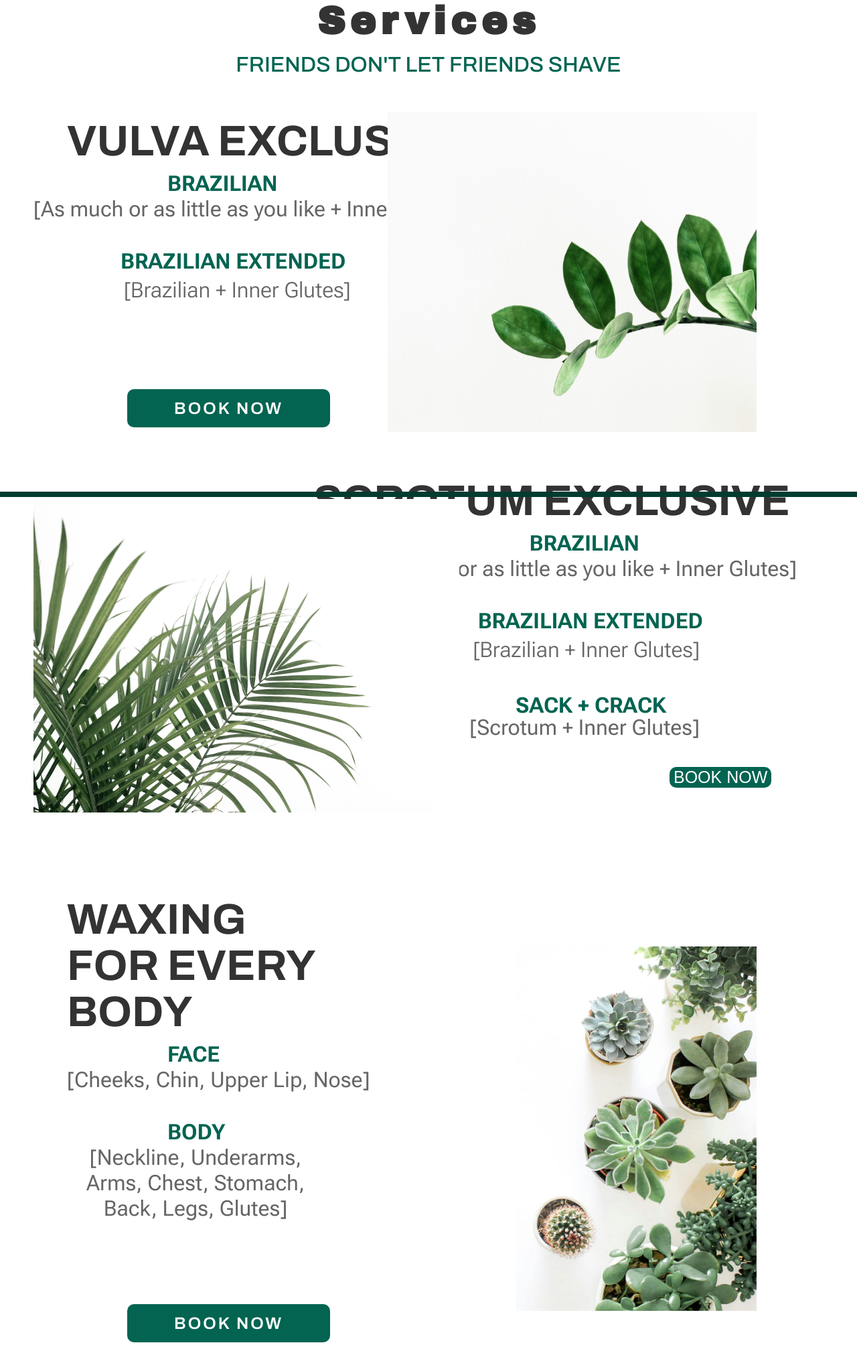
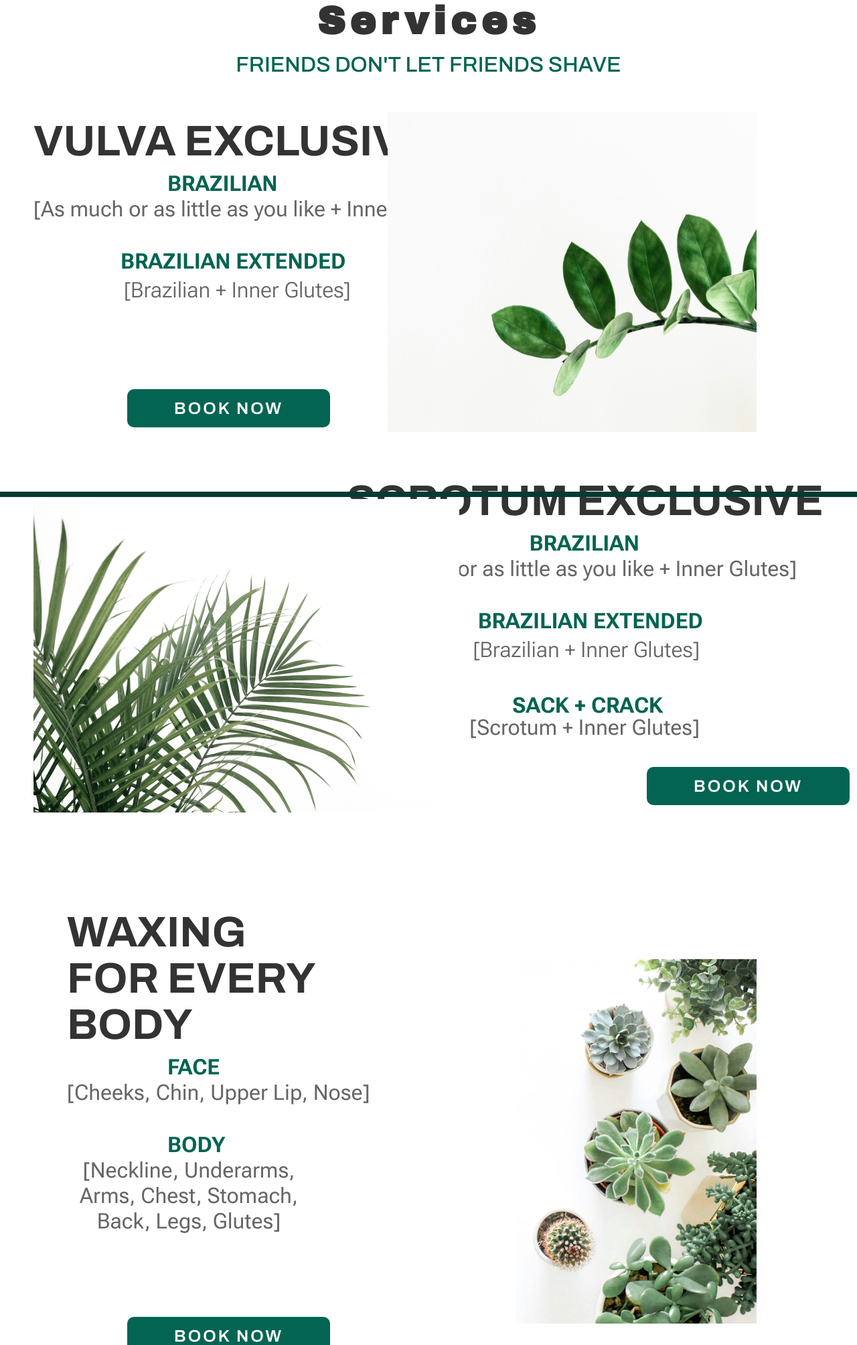
Before and after one commit to cmpt375-2024spring/client-project-beauty-and-bush, a Django app: template BeautyAndBush/webapp/templates/webapp/services.html in a window 1280 px wide. Shown: the part 58-2066 px from the top of the page at 67% size. Run offline with Django 3.2, Linux system fonts and the light colour scheme; the template is opened without the code that fills it, so the values that code supplies are empty; some libraries are stand-ins or nearby versions.

Commit message:
updated service stylesheet

```diff
--- a/BeautyAndBush/webapp/static/webapp/servicesstyle.css
+++ b/BeautyAndBush/webapp/static/webapp/servicesstyle.css
@@ -70,7 +70,7 @@ h2 {
     text-align: center;
     display:flex;
     justify-content: flex-start; /*Align to left*/
-    padding-left: 100px;
+    padding-left: 90px;
    /* padding-right: 800px;*/
     color: #666;
     font-size: 32px;
@@ -103,7 +103,7 @@ h2 {
     font-size: 64px;
     color: #333;
     margin-bottom: 10px;
-    padding-left: 100px;
+    padding-left: 50px;
 }
 .left h4 {
     font-family: "Archivo", sans-serif;
@@ -129,7 +129,7 @@ h2 {
     font-size: 64px;
     color: #333;
     margin-bottom: 10px;
-    padding-right: 100px;
+    padding-right: 50px;
 }
 
 .right p4 {
@@ -181,7 +181,7 @@ h2 {
 }
 .right p4 {
     justify-content: right;
-    padding-right: 285px;
+    padding-right: 290px;
     font-weight: bold;
     font-family: "Roboto Flex", sans-serif;
     display:flex;
@@ -289,6 +289,7 @@ h2 {
     font-size: 36px;
     margin-bottom: 10px;
 }
+
 .book-now button {
     display:flex;
     justify-content: flex-start;
@@ -300,24 +301,63 @@ h2 {
     cursor: pointer;
     border-radius: 10px;
 }
-.book-now2 button {
-    display:flex;
-    justify-content: flex-start;
-    margin-left: 1000px;
-    margin-top: 30px;
+.book-now2 button a {
+    text-decoration: none;
+    color: #fff;
+    font-size: 25px;
+    font-family: "Archivo", sans-serif;
+    font-weight: 600;
+    letter-spacing: 3px;
+}
+.book-now3 button a {
+    text-decoration: none;
+    color: #fff;
+    font-size: 25px;
+    font-family: "Archivo", sans-serif;
+    font-weight: 600;
+    letter-spacing: 3px;
+}
+.book-now4 button a {
+    text-decoration: none;
+    color: #fff;
+    font-size: 25px;
+    font-family: "Archivo", sans-serif;
+    font-weight: 600;
+    letter-spacing: 3px;
+}
+.book-now3 button {
+    margin-bottom: 30px;
     background-color: #026451;
     border: none;
+    margin-left: 150px;
+    padding: 15px 70px;
+    font-size: 16px;
+    cursor: pointer;
+    border-radius: 10px;
+}
+.book-now4 button {
+    margin-bottom: 30px;
+    background-color: #026451;
+    border: none;
+    margin-top: 50px;
+    margin-left: 350px;
+    padding: 15px 70px;
+    font-size: 16px;
+    cursor: pointer;
+    border-radius: 10px;
+}
+.book-now2 button {
+    margin-bottom: 30px;
+    background-color: #026451;
+    border: none;
+    margin-left: 280px;
+    padding: 15px 70px;
     font-size: 16px;
     cursor: pointer;
     border-radius: 10px;
 }
 
 .book-now button a {
-    text-decoration: none;
-    color: #fff;
-    font-size: 25px;
-}
-.book-now2 button a {
     text-decoration: none;
     color: #fff;
     font-size: 25px;
@@ -364,3 +404,4 @@ h2 {
     float: left; /* Aligns the image to the right */
     margin-top: -900px;
     margin-left: 50px;
+}
```
